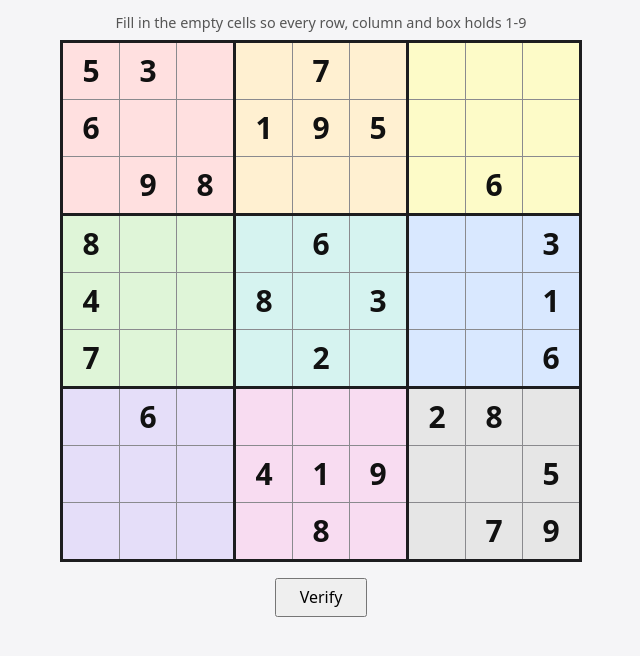
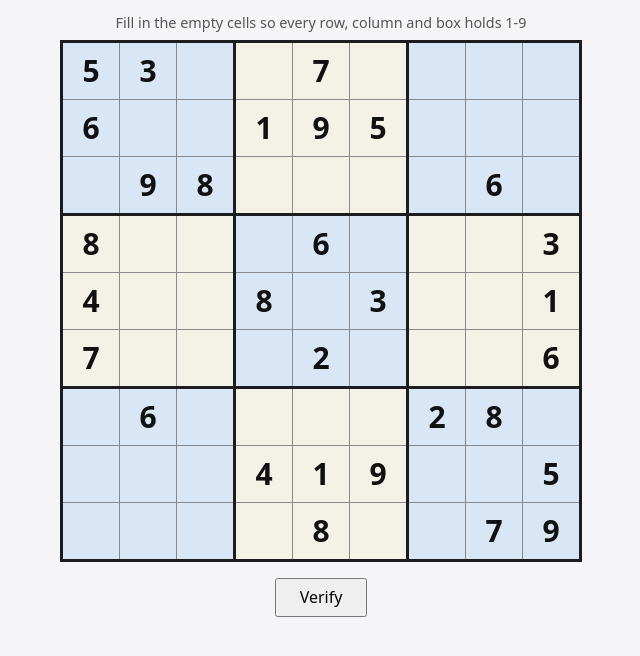
Before and after one commit to dirkmarski/weaver, a plain HTML site: page index.html in a window 1280 px wide. Shown: the part 106-762 px from the top of the page, without its empty margins (319-959 px from the left). Drawn offline with Linux system fonts and the light colour scheme.

Commit message:
[developer][session a1ba7b2b] Use two alternating box shades (#5)
Co-Authored-By: Claude Sonnet 5.5 <noreply@anthropic.com>

```diff
--- a/style.css
+++ b/style.css
@@ -47,15 +47,8 @@ h1 { margin: 0 0 1rem; font-weight: 600; }
 #sudoku td.top { border-top: 3px solid #1d1d1f; }
 #sudoku td.right { border-right: 3px solid #1d1d1f; }
 #sudoku td.bottom { border-bottom: 3px solid #1d1d1f; }
-.box-0 { background: #ffe0e0; }
-.box-1 { background: #fff0d1; }
-.box-2 { background: #fdfbc8; }
-.box-3 { background: #dff5d8; }
-.box-4 { background: #d6f3f0; }
-.box-5 { background: #d9e8ff; }
-.box-6 { background: #e5def9; }
-.box-7 { background: #f8dcf1; }
-.box-8 { background: #e6e6e6; }
+.box-0, .box-2, .box-4, .box-6, .box-8 { background: #d9e6f5; }
+.box-1, .box-3, .box-5, .box-7 { background: #f4f1e6; }
 #status { margin-top: 1rem; font-size: 1.1rem; font-weight: 500; }
 #status.ok { color: #1a7f37; }
 #status.fail { color: #b3261e; }
```
Also changed, not shown: README.md.
